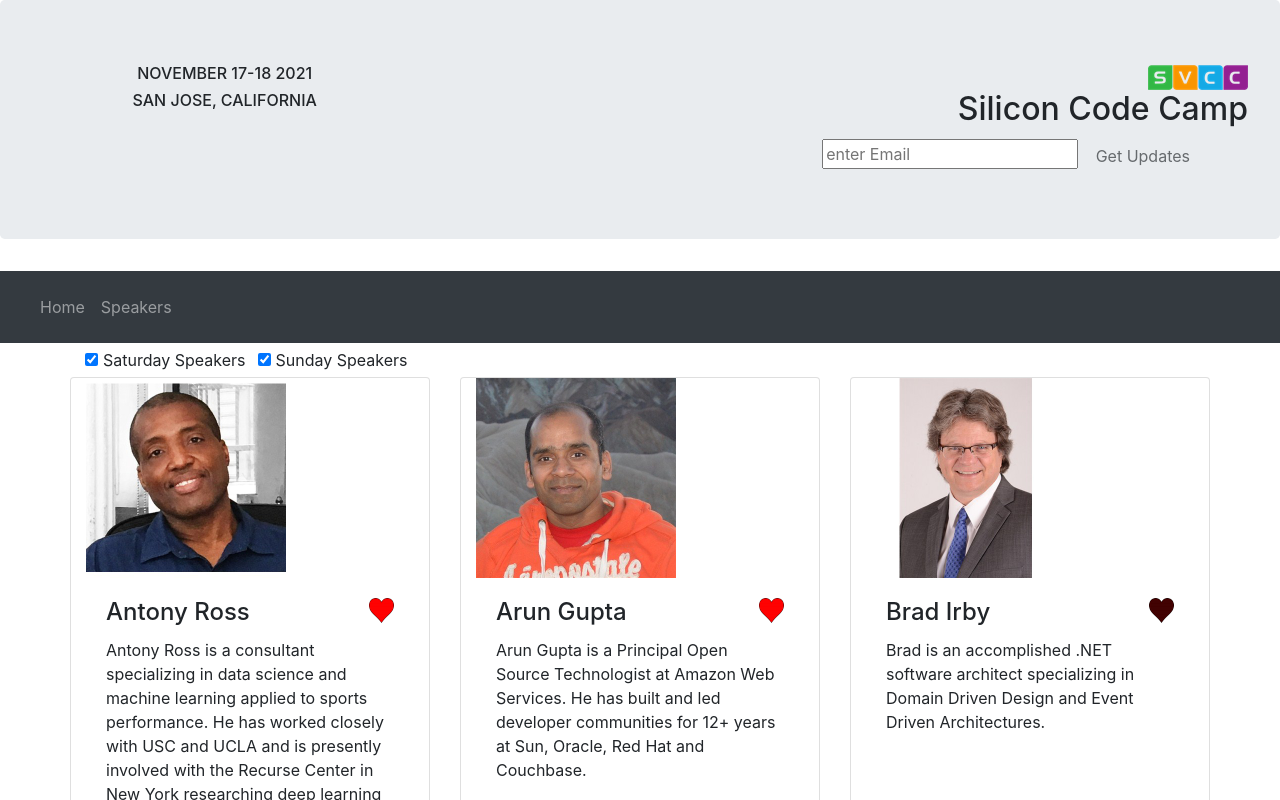
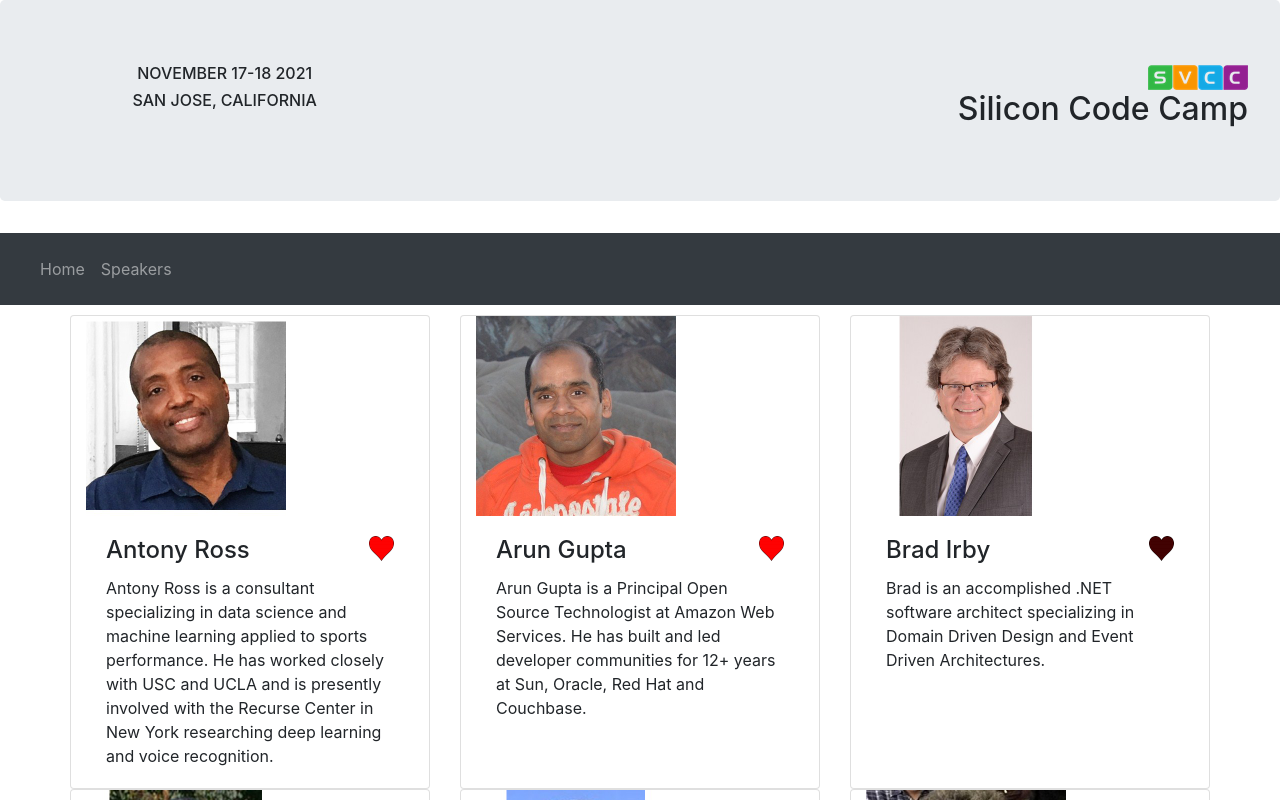
Before and after one commit to sanjanastevska/react-hooks, a Next.js app: page /speakers in a window 1280 px wide. Shown: the top 800 px of the page. Built offline with nearby package versions, Linux system fonts and the light colour scheme.

Commit message:
Build useContext to access global configuration

```diff
--- a/src/App.js
+++ b/src/App.js
@@ -1,37 +1,26 @@
-// import React from 'react';
-// import Home from './Home';
-// import Speakers from './Speakers';
-
-// export const ConfigContext = React.createContext();
-
-// const pageToShow = (pageName) => {
-//   if (pageName === 'Home') return <Home />;
-//   if (pageName === 'Speakers') return <Speakers />;
-//   return <div>Not Found</div>;
-// };
-
-// const configValue = {
-//   showSpeakersSpeakingDays: true,
-// };
-
-// const App = ({ pageName }) => {
-//   return (
-//     <ConfigContext.Provider value={configValue}>
-//       <div>{pageToShow(pageName)}</div>;
-//     </ConfigContext.Provider>
-//   );
-// };
-
-// export default App;
-
 import React from 'react';
-import Home from './Home.js';
+import Home from './Home';
 import Speakers from './Speakers';
 
-const App = ({ pageName }) => {
-  if (pageName === 'Home') return <Home></Home>;
-  if (pageName === 'Speakers') return <Speakers></Speakers>;
+export const ConfigContext = React.createContext();
+
+const pageToShow = (pageName) => {
+  if (pageName === 'Home') return <Home />;
+  if (pageName === 'Speakers') return <Speakers />;
   return <div>Not Found</div>;
 };
 
+const configValue = {
+  showSignMeUp: false,
+  showSpeakersSpeakingDays: false,
+};
+
+const App = ({ pageName }) => {
+  return (
+    <ConfigContext.Provider value={configValue}>
+      <div>{pageToShow(pageName)}</div>;
+    </ConfigContext.Provider>
+  );
+};
+
 export default App;
--- a/src/SignMeUp.js
+++ b/src/SignMeUp.js
@@ -1,9 +1,11 @@
-import React, { useState } from 'react';
+import React, { useState, useContext } from 'react';
+import { ConfigContext } from './App';
 
 const SignMeUp = ({ signupCallback }) => {
   const [email, setEmail] = useState('');
+  const context = useContext(ConfigContext);
 
-  return (
+  return context.showSignMeUp === false ? null : (
     <div className="container">
       <div>
         <div className="content">
--- a/src/Speakers.js
+++ b/src/Speakers.js
@@ -1,9 +1,10 @@
-import React, { useEffect, useState } from 'react';
+import React, { useEffect, useState, useContext } from 'react';
 
 import { Header } from './Header';
 import { Menu } from './Menu';
 import SpeakersData from './SpeakersData';
 import SpeakerDetail from './SpeakerDetail';
+import { ConfigContext } from './App';
 
 const Speakers = ({}) => {
   const [speakingSaturday, setSpeakingSaturday] = useState(true);
@@ -11,6 +12,8 @@ const Speakers = ({}) => {
 
   const [speakerList, setSpeakerList] = useState([]);
   const [isLoading, setIsLoading] = useState(true);
+
+  const context = useContext(ConfigContext);
 
   useEffect(() => {
     setIsLoading(true);
@@ -74,6 +77,7 @@ const Speakers = ({}) => {
       <Menu />
       <div className="container">
         <div className="btn-toolbar margintopbottom5 chekbox-bigger">
+          {context.showSpeakersSpeakingDays === false ? null : (
             <div className="hide">
               <div className="form-check-inline">
                 <label className="form-check-label">
@@ -98,6 +102,7 @@ const Speakers = ({}) => {
                 </label>
               </div>
             </div>
+          )}
         </div>
         <div className="row">
           <div className="card-deck">
```
Lines whose indentation alone changed are shown as unchanged.
